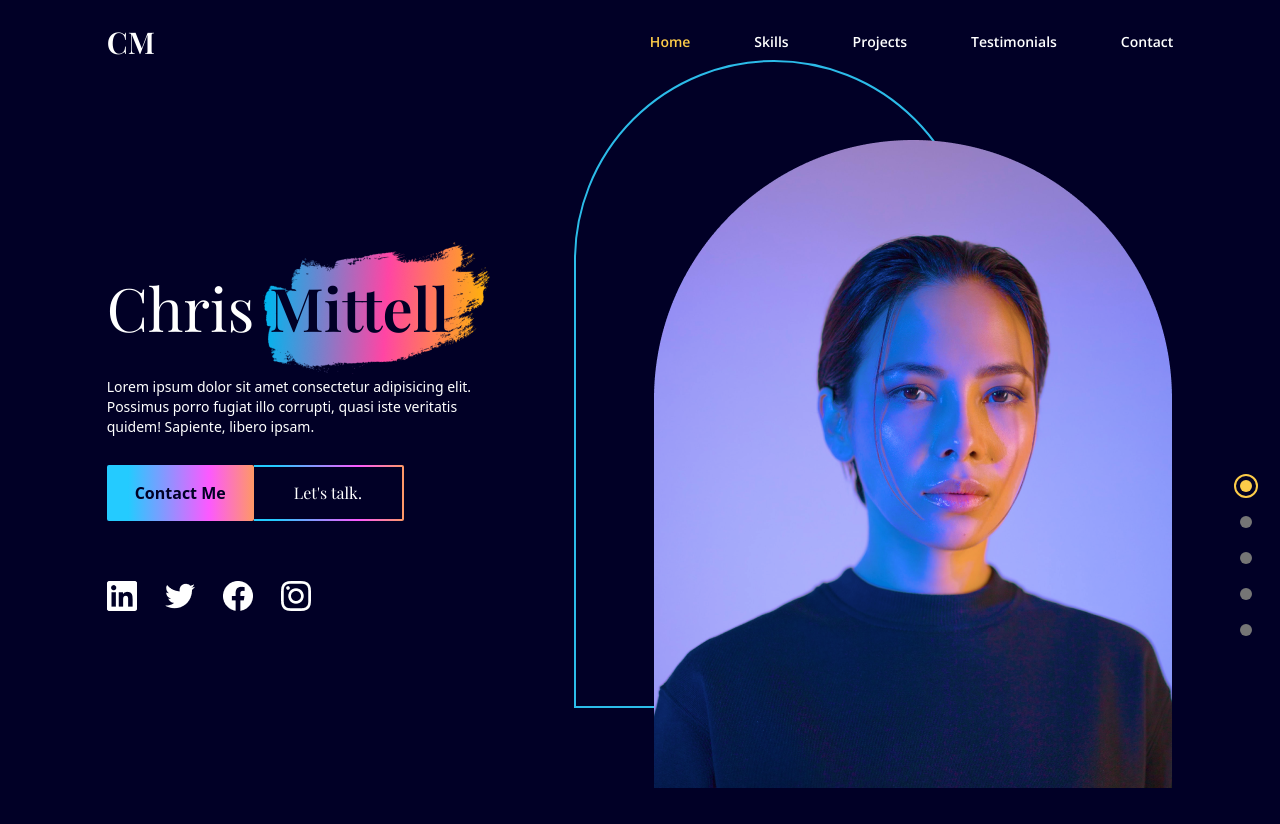
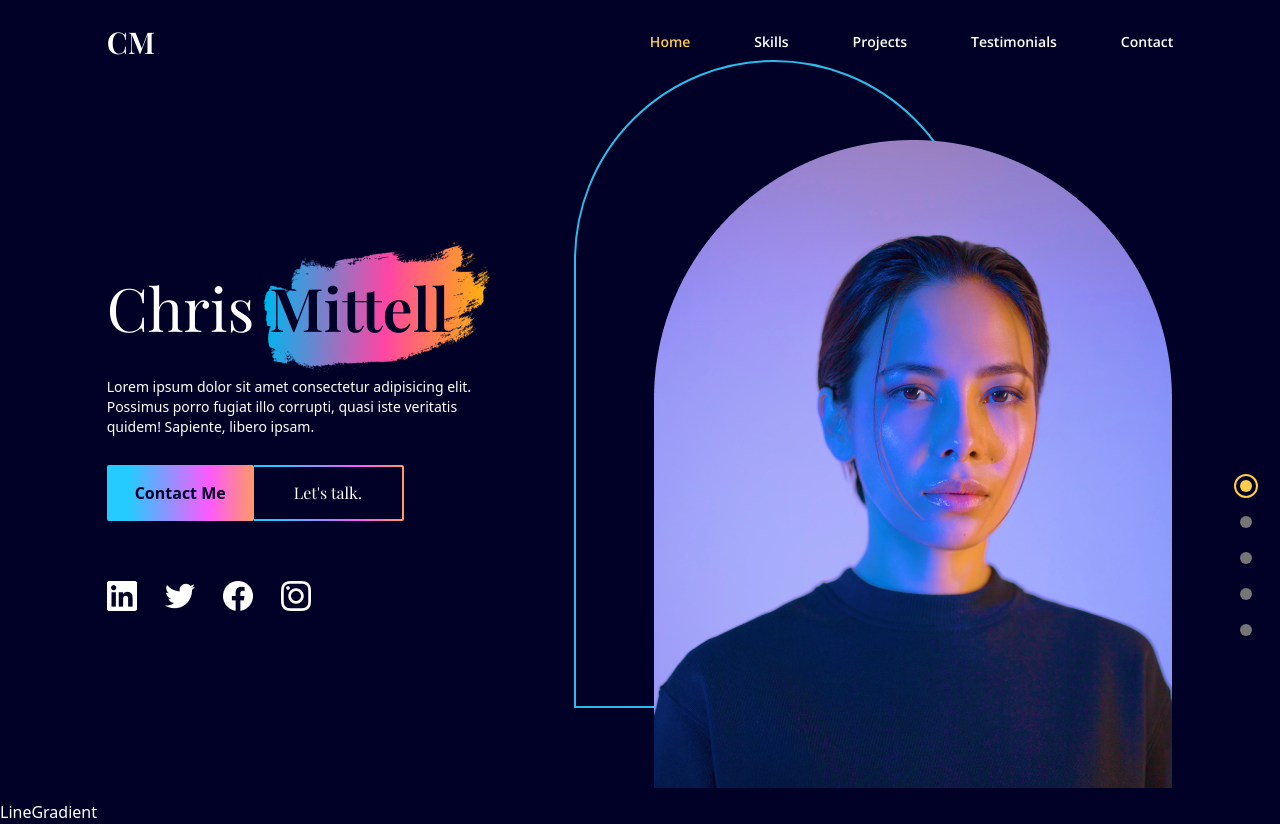
Before and after one commit to mittell/react-portfolio-site-v3, a React (Create React App) app: page / in a window 1280 px wide. Before the commit the page ends 800 px from the top, so only its background shows below. Built offline with nearby package versions, Linux system fonts and the light colour scheme.

Commit message:
chore: updated folder structure

```diff
--- a/src/App.js
+++ b/src/App.js
@@ -1,9 +1,11 @@
 import { useState, useEffect } from 'react';
 import useMediaQuery from './hooks/useMediaQuery';
 
-import Navbar from './components/Navbar';
-import DotGroup from './components/DotGroup';
-import Landing from './components/Landing';
+import Navbar from './scenes/Navbar';
+import DotGroup from './scenes/DotGroup';
+import Landing from './scenes/Landing';
+
+import LineGradient from './components/LineGradient';
 
 function App() {
 	const [selectedPage, setSelectedPage] = useState('home');
@@ -42,6 +44,7 @@ function App() {
 				)}
 				<Landing setSelectedPage={selectedPage} />
 			</div>
+			<LineGradient />
 		</div>
 	);
 }
--- /dev/null
+++ b/src/components/LineGradient.jsx
@@ -0,0 +1,7 @@
+import React from 'react';
+
+const LineGradient = () => {
+	return <div>LineGradient</div>;
+};
+
+export default LineGradient;
--- a/src/components/Landing.jsx
+++ b/src/scenes/Landing.jsx
@@ -3,7 +3,7 @@ import { motion } from 'framer-motion';
 import AnchorLink from 'react-anchor-link-smooth-scroll';
 import ProfileImage from '../assets/profile-image.png';
 
-import SocialMediaIcons from './SocialMediaIcons';
+import SocialMediaIcons from '../components/SocialMediaIcons';
 
 const Landing = ({ setSelectedPage }) => {
 	const isAboveMediumScreens = useMediaQuery('(min-width: 1060px)');
```
Also changed, not shown: src/scenes/DotGroup.jsx (renamed from src/components/DotGroup.jsx), src/scenes/Navbar.jsx (renamed from src/components/Navbar.jsx).
